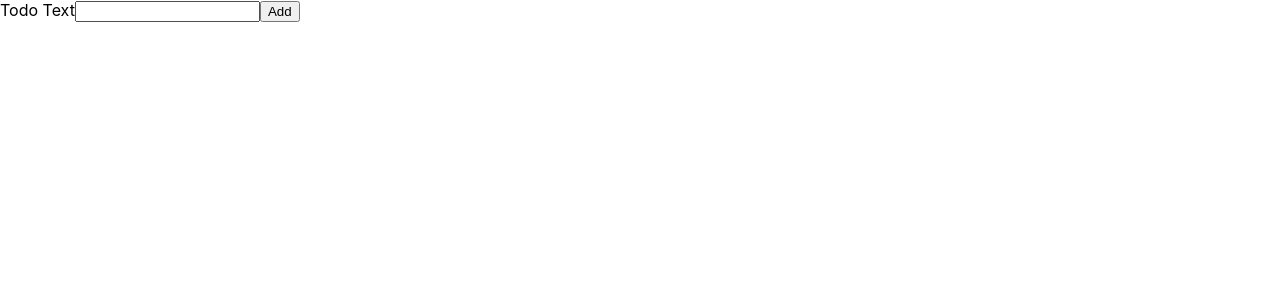
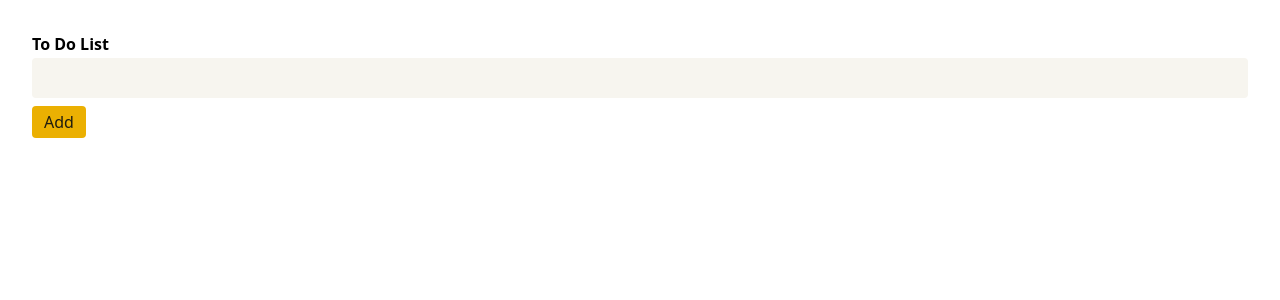
Before and after one commit to aniiaham/to-do-list.ts, a React (Create React App) app: page / in a window 1280 px wide. Shown: the top 300 px of the page. Built offline with nearby package versions, Linux system fonts and the light colour scheme; the HTML template or start-up script is replaced by a standard one.

Commit message:
styled with tailwind

```diff
--- a/package.json
+++ b/package.json
@@ -39,5 +39,8 @@
       "last 1 firefox version",
       "last 1 safari version"
     ]
+  },
+  "devDependencies": {
+    "tailwindcss": "^3.2.7"
   }
 }
--- a/src/components/NewTodo.tsx
+++ b/src/components/NewTodo.tsx
@@ -2,7 +2,7 @@ import React from "react";
 
 import { useRef } from "react";
 
-const NewTodo: React.FC<{onAddTodo: (text: string) => void}> = (props) => {
+const NewTodo: React.FC<{ onAddTodo: (text: string) => void }> = (props) => {
   const todoTextInputRef = useRef<HTMLInputElement>(null);
 
   const submitHandler = (event: React.FormEvent) => {
@@ -14,13 +14,22 @@ const NewTodo: React.FC<{onAddTodo: (text: string) => void}> = (props) => {
       return;
     }
     props.onAddTodo(enteredText);
-    }
+  };
 
   return (
-    <form onSubmit={submitHandler}>
-      <label htmlFor="text">Todo Text</label>
-      <input type="text" id="text" ref={todoTextInputRef}/>
-      <button>Add</button>
+    <form className="w-180 m-8" onSubmit={submitHandler}>
+      <label className="display: block font-bold mb-0.5" htmlFor="text">
+        To Do List
+      </label>
+      <input
+        className="display: block w-full font-inherit text-base p-2 rounded bg-[#f7f5ef] border-none border-[#494844] mb-2"
+        type="text"
+        id="text"
+        ref={todoTextInputRef}
+      />
+      <button className="font-inherit text-center text-bold bg-[#ebb002] border-[#ebb002] text-[#201d0f]  px-3 py-1 rounded cursor-pointer hover:bg-[#ebc002] hover:border-[#ebc002]">
+        Add
+      </button>
     </form>
   );
 };
--- a/src/components/TodoItem.tsx
+++ b/src/components/TodoItem.tsx
@@ -1,7 +1,7 @@
 import React from "react";
 
 const TodoItem: React.FC<{text: string}> = (props) => {
-    return <li>{props.text}</li>
+    return <li className="m-1 shadow p-2 bg-[#f7f5ef]">{props.text}</li>
 };
 
 export default TodoItem;
--- a/src/components/Todos.tsx
+++ b/src/components/Todos.tsx
@@ -6,7 +6,7 @@ import TodoItem from "./TodoItem";
 const Todos: React.FC<{ items: Todo[] }> = (props) => {
     console.log(props)
   return (
-    <ul>
+    <ul className="m-8 p-0 w-160">
       {props.items.map((item) => (
        <TodoItem key={item.id} text={item.text}/>
       ))}
--- a/src/index.css
+++ b/src/index.css
@@ -1,8 +1,3 @@
-body {
-  margin: 0;
-  font-family: -apple-system, BlinkMacSystemFont, 'Segoe UI', 'Roboto', 'Oxygen',
-    'Ubuntu', 'Cantarell', 'Fira Sans', 'Droid Sans', 'Helvetica Neue',
-    sans-serif;
-  -webkit-font-smoothing: antialiased;
-  -moz-osx-font-smoothing: grayscale;
-}
+@tailwind base;
+@tailwind components;
+@tailwind utilities;
--- /dev/null
+++ b/tailwind.config.js
@@ -0,0 +1,10 @@
+/** @type {import('tailwindcss').Config} */
+module.exports = {
+  content: [
+    "./src/**/*.{js,jsx,ts,tsx}"
+  ],
+  theme: {
+    extend: {},
+  },
+  plugins: [],
+}
```
Also changed, not shown: 1 other file (tests, documents, lock files or other folders). Lines whose indentation alone changed are shown as unchanged.
